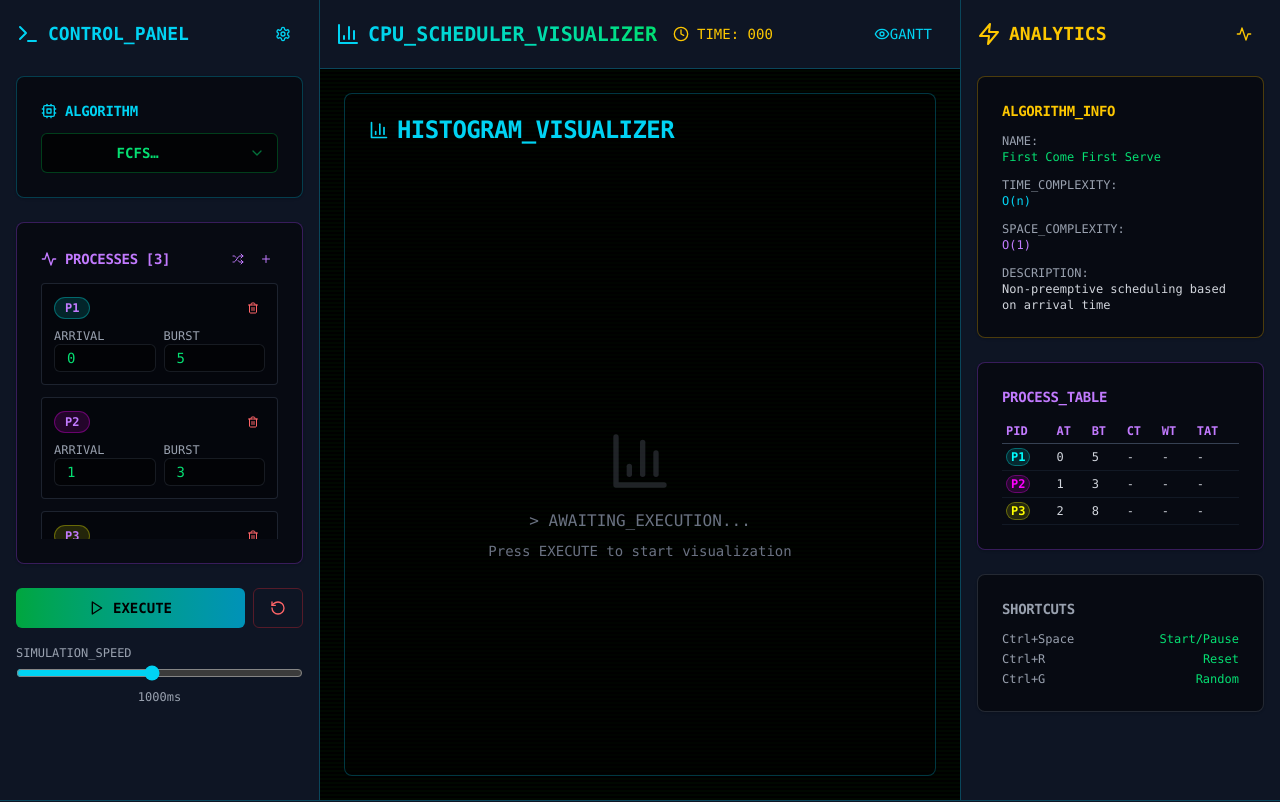
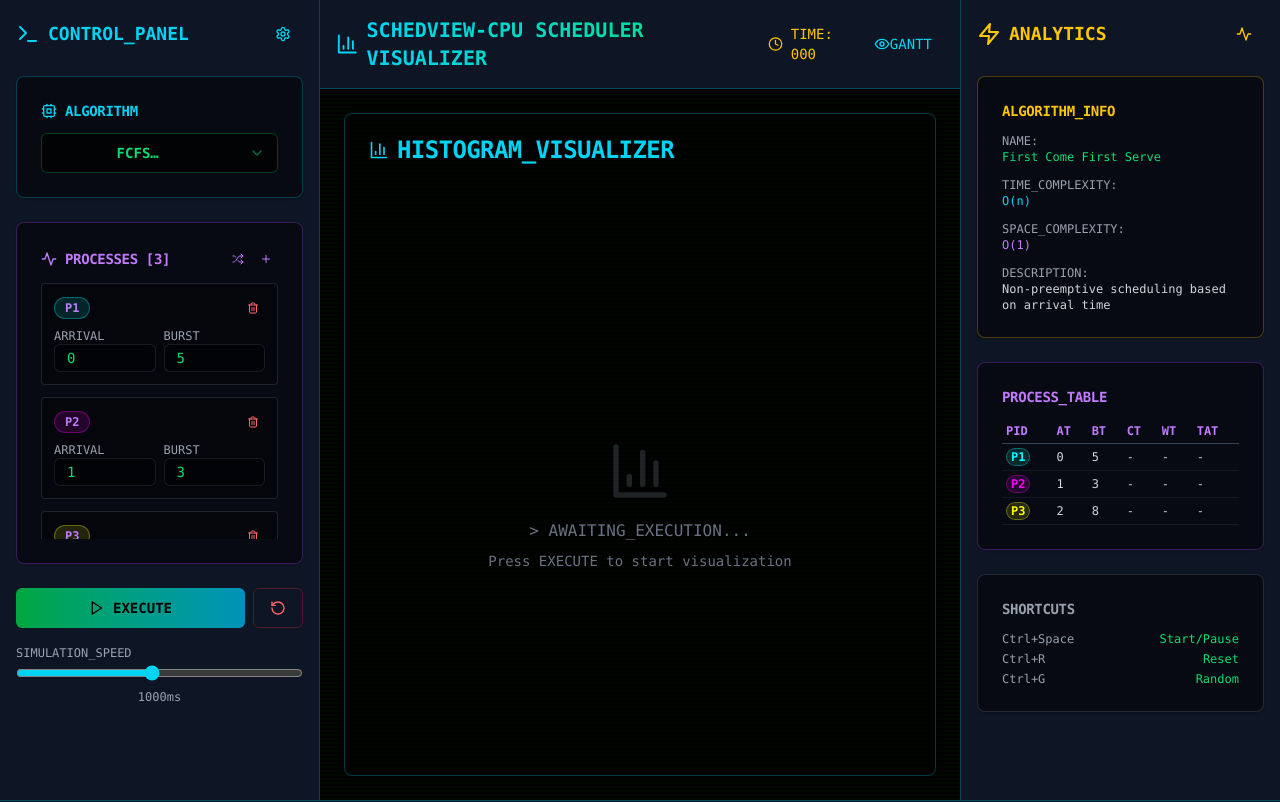
Before and after one commit to Anshuman117/CPU-Scheduling-Visualizer, a React (Vite) app: page / in a window 1280 px wide. Shown: the top 802 px of the page. Built offline with nearby package versions, Linux system fonts and the light colour scheme.

Commit message:
saved changes

```diff
--- a/src/App.jsx
+++ b/src/App.jsx
@@ -925,7 +925,7 @@ export default function CPUSchedulerHacker() {
                   <div className="flex items-center gap-2">
                     <BarChart3 className="w-6 h-6 text-cyan-400" />
                     <h1 className="text-xl font-bold bg-gradient-to-r from-cyan-400 to-green-400 bg-clip-text text-transparent">
-                      CPU_SCHEDULER_VISUALIZER
+                     SCHEDVIEW-CPU SCHEDULER VISUALIZER
                     </h1>
                   </div>
                   <div className="flex items-center gap-2 text-sm">
```
